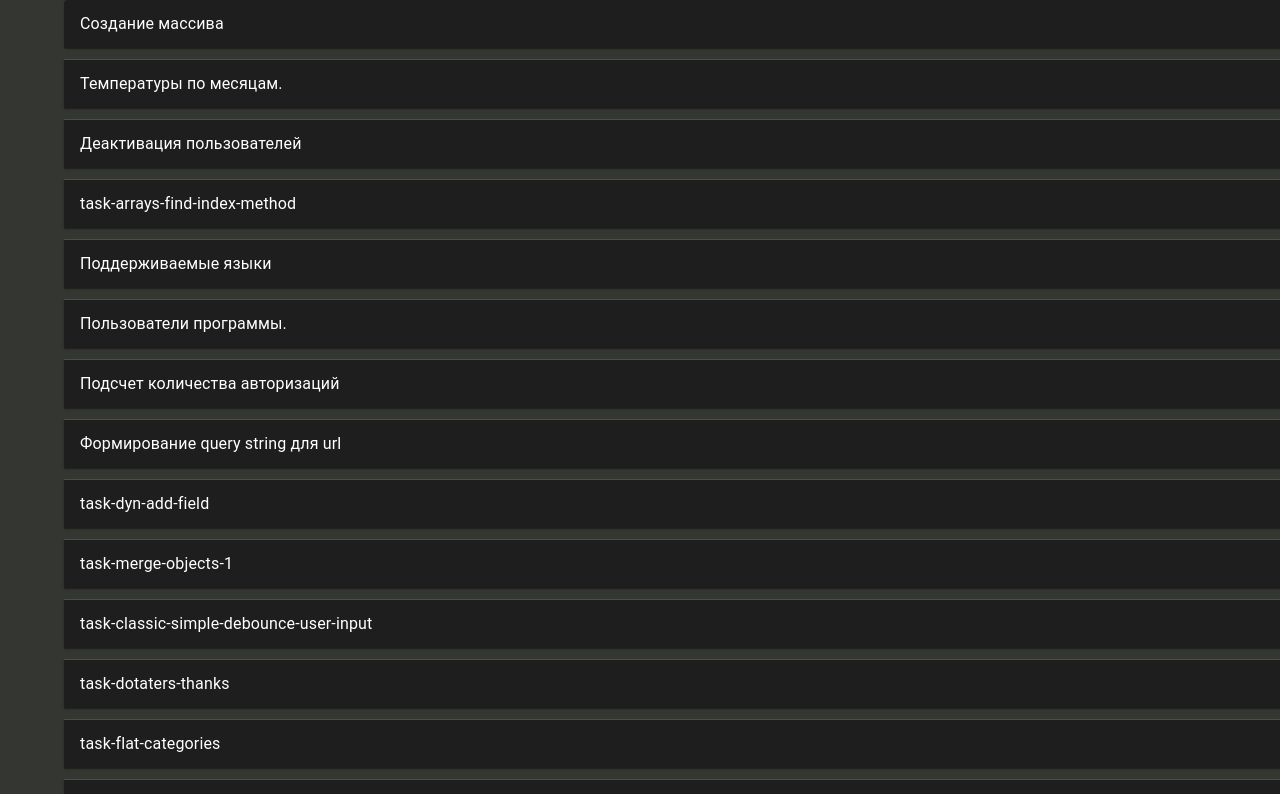
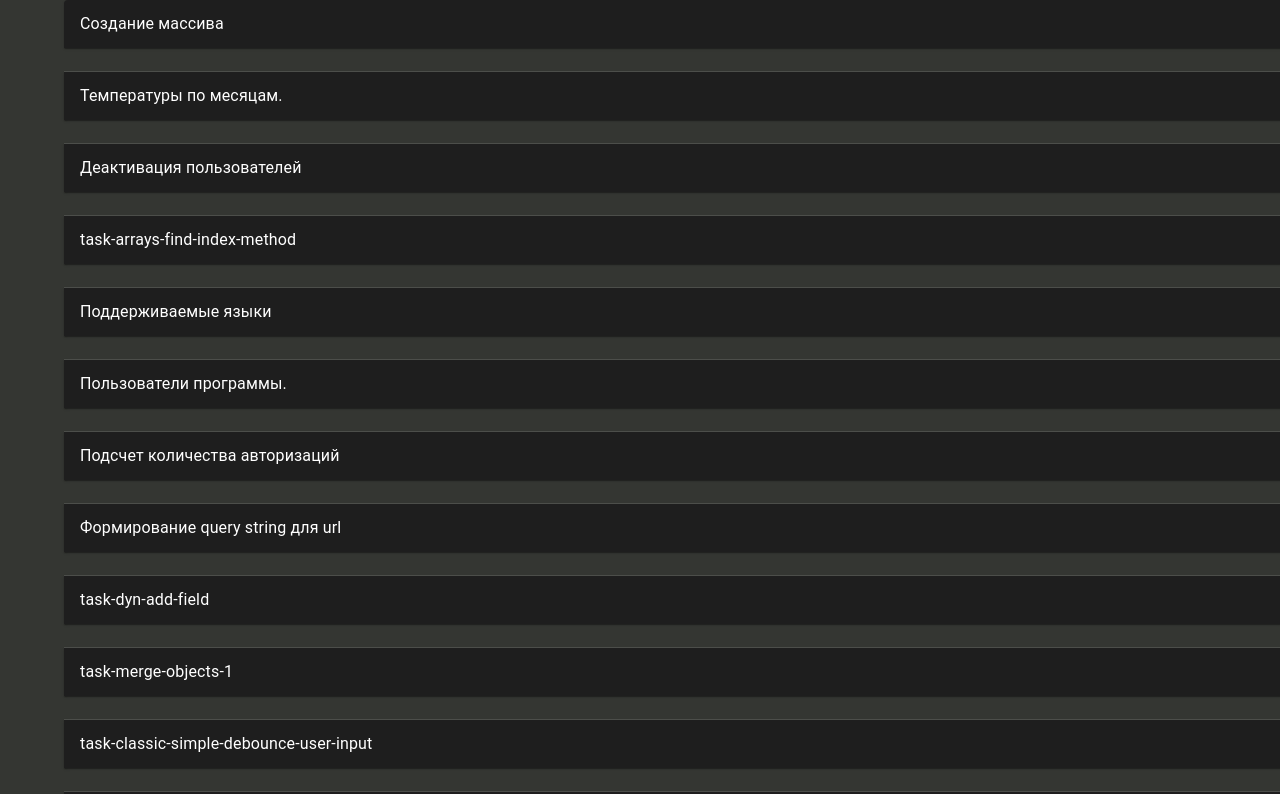
Before and after one commit to johnydotsville/remember-me, a React (Vite) app: page / in a window 1280 px wide. Shown: the top 794 px of the page. Built offline with nearby package versions, Linux system fonts and the light colour scheme; some icons are missing.

Commit message:
Сделал чтобы когда открываешь другую задачу, предыдущая открытая закрывалась

```diff
--- a/src/components/SpoilerGroup.tsx
+++ b/src/components/SpoilerGroup.tsx
@@ -4,12 +4,13 @@ import AccordionSummary from '@mui/material/AccordionSummary';
 import AccordionDetails from '@mui/material/AccordionDetails';
 import Typography from '@mui/material/Typography';
 import ExpandMoreIcon from '@mui/icons-material/ExpandMore';
+import { Stack } from "@mui/material";
 
-export const SpoilerGroup = ({ items }) => {
+export const SpoilerGroup = ({ items, spacing = "0.25rem" }) => {
   const [activeSpoiler, setActiveSpoiler] = useState();
-  // console.log(items)
 
-  return (<div>
+  return (
+    <Stack direction="column" spacing={spacing}>
       { items.map(item =>
         <Accordion
           key={item.id}
@@ -24,5 +25,6 @@ export const SpoilerGroup = ({ items }) => {
           </AccordionDetails>
         </Accordion>
       )}
-  </div>)
+    </Stack>
+  )
 }
--- a/src/components/Task/TaskList.tsx
+++ b/src/components/Task/TaskList.tsx
@@ -1,17 +1,13 @@
 import { TaskView } from "@/src/components/Task/TaskView";
-import { Stack } from "@mui/material";
-import { Spoiler } from "@components/Spoiler";
+import { SpoilerGroup } from "../SpoilerGroup";
 
 
 export const TaskList = ({ tasks }) => {
-  return (
-    <Stack direction="column" spacing={1.5}>
-      { tasks.map(task =>
-          <Spoiler key={task.id}
-            title={task.title || task.name}
-            content={<TaskView key={task.id} task={task} />}
-          />
-      )}
-    </Stack>
-  )
+  const taskList = tasks.map(task => ({
+    id: task.id,
+    title: task.title || task.name,
+    content: <TaskView task={task} />
+  }));
+
+  return <SpoilerGroup items={taskList} spacing="1.5rem" />
 }
```
Lines whose indentation alone changed are shown as unchanged.
